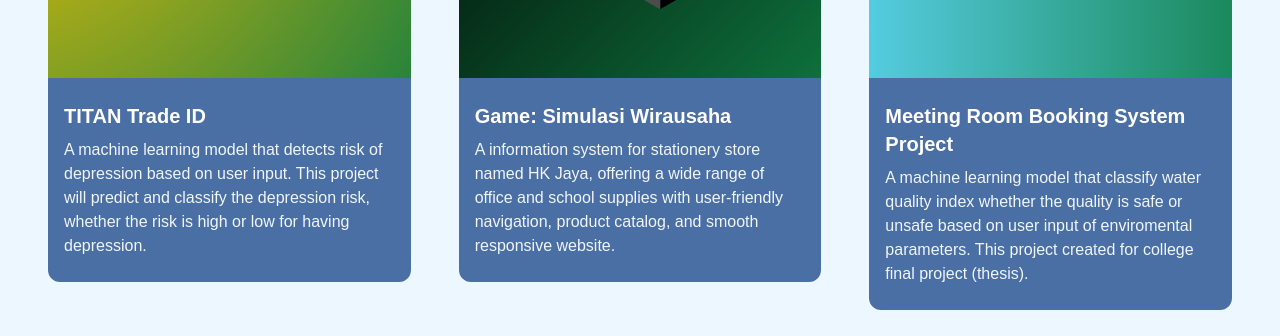
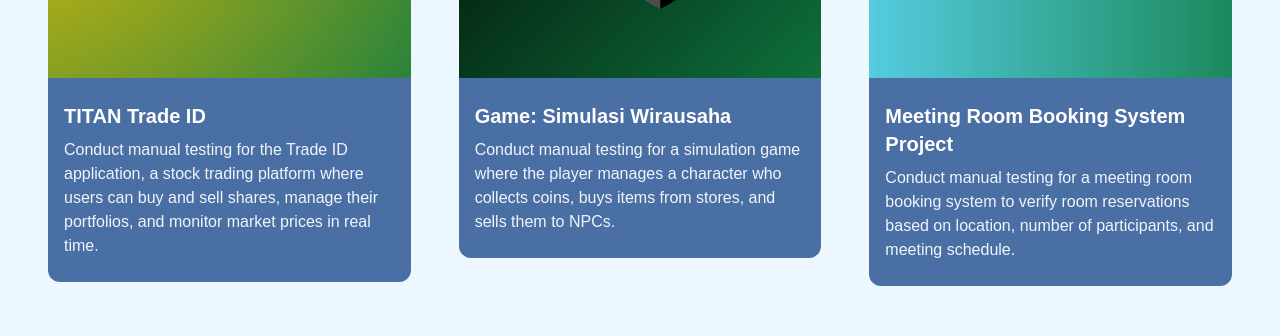
Before and after one commit to devasindi/portfoliosinday, a Next.js app: page / in a window 1280 px wide. Shown: the part 2660-2996 px from the top of the page. Built offline with nearby package versions, Linux system fonts and the light colour scheme.

Commit message:
`Update project descriptions and link in HeroSection and ProjectsSection components`

```diff
--- a/app/components/HeroSection.jsx
+++ b/app/components/HeroSection.jsx
@@ -52,7 +52,7 @@ function HeroSection() {
             <button className="px-1 py-1 w-full sm:w-fit rounded-full bg-gradient-to-br from-primary to-secondary hover:bg-slate-800 text-second mt-3">
               <span className="block bg-main hover:bg-white rounded-full px-5 py-2">
                 <a
-                  href="https://drive.google.com/file/d/1TBQqPbUk6guHnqTizEkdeFk_EoA4_lKf/view?usp=sharing"
+                  href="https://drive.google.com/file/d/1bIaqWFwV4Pw2lPqSynRjcBo8G7Buxs-7/view?usp=sharing"
                   target="_blank"
                   rel="noopener noreferrer"
                 >
--- a/app/components/ProjectsSection.jsx
+++ b/app/components/ProjectsSection.jsx
@@ -9,7 +9,7 @@ const projectsData = [
     id: 1,
     title: "TITAN Trade ID",
     description:
-      "A machine learning model that detects risk of depression based on user input. This project will predict and classify the depression risk, whether the risk is high or low for having depression.",
+      "Conduct manual testing for the Trade ID application, a stock trading platform where users can buy and sell shares, manage their portfolios, and monitor market prices in real time.",
     image: "/images/projects/titan.png",
     tag: ["All", "QA"],
     gitUrl: "",
@@ -19,7 +19,7 @@ const projectsData = [
     id: 2,
     title: "Game: Simulasi Wirausaha",
     description:
-      "A information system for stationery store named HK Jaya, offering a wide range of office and school supplies with user-friendly navigation, product catalog, and smooth responsive website.",
+      "Conduct manual testing for a simulation game where the player manages a character who collects coins, buys items from stores, and sells them to NPCs.",
     image: "/images/projects/game.png",
     tag: ["All", "QA"],
     gitUrl: "",
@@ -29,7 +29,7 @@ const projectsData = [
     id: 3,
     title: "Meeting Room Booking System Project",
     description:
-      "A machine learning model that classify water quality index whether the quality is safe or unsafe based on user input of enviromental parameters. This project created for college final project (thesis).",
+      "Conduct manual testing for a meeting room booking system to verify room reservations based on location, number of participants, and meeting schedule.",
     image: "/images/projects/meeting.png",
     tag: ["All", "QA"],
     gitUrl: "",
```
